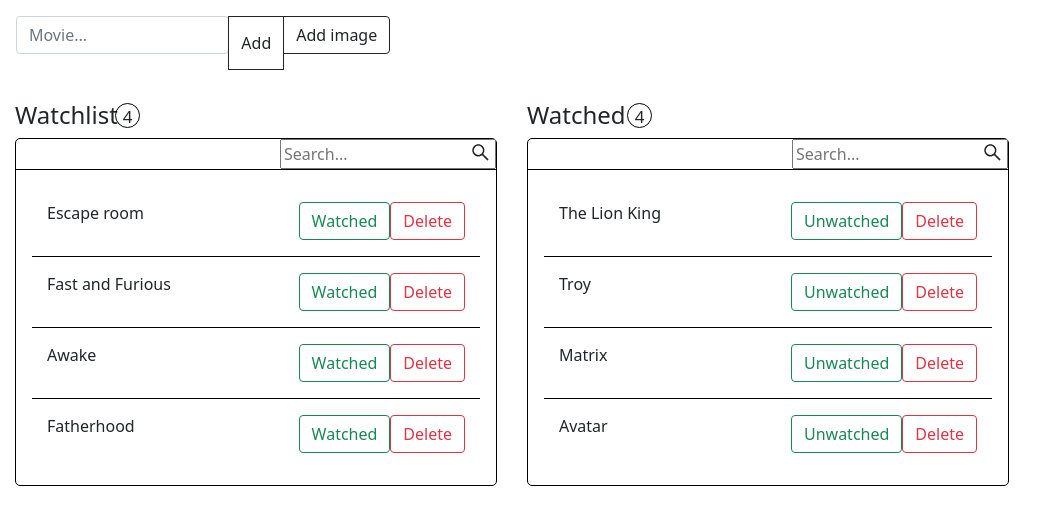
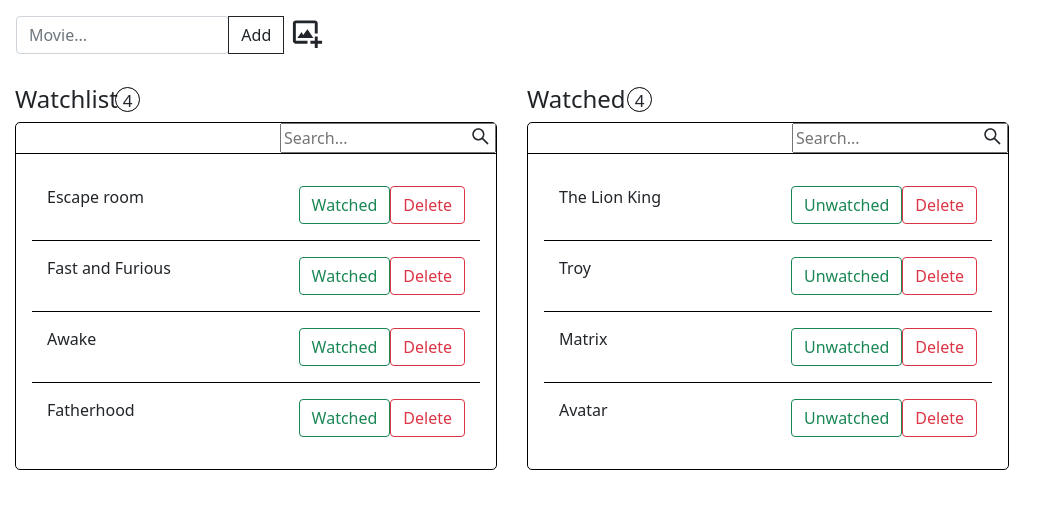
Before and after one commit to mdaldoukhi/WatchList, a React (Create React App) app: page / in a window 1280 px wide. Shown: the top 524 px of the page, without its empty margins (0-1057 px from the left). Built offline with nearby package versions, Linux system fonts and the light colour scheme.

Commit message:
Added Images

```diff
--- a/src/components/MovieItem.js
+++ b/src/components/MovieItem.js
@@ -23,7 +23,7 @@ const MovieItem = (props) => {
   return (
     /* Wrap the Item */
     <ItemWrapper>
-      {isHide ? <img src={props.movie.image} /> : false}
+      {isHide ? <img src={props.movie.image} alt={props.movie.imge}/> : false}
       <p onClick={() => setIshide(!isHide)}>{props.movie.name}</p>
       {/* Buttons section */}
       <ActionTools>
--- a/src/components/MoviesList.js
+++ b/src/components/MoviesList.js
@@ -6,6 +6,7 @@ import {
     SearchMovie,
     SearchIcon,
     SearchValue,
+    AddImageIcon,
 } from "../styles";
 /* Componenets */
 import MovieItem from "./MovieItem";
@@ -49,7 +50,7 @@ const MoviesList = () => {
             movie.name.toLowerCase().includes(quarySecond.toLowerCase())
         )
         .map((movie) => <MovieItem movie={movie} />);
-
+    /* Decleare the useState with False value */
     const [addImage, setAddImage] = useState(0);
     return (
         <div>
@@ -64,6 +65,7 @@ const MoviesList = () => {
                         onChange={handleChange}
                     />
                 </div>
+                {/* if(addImage === true){div} else{false} {condition ? true : false}*/}
                 {addImage ? (
                     <div className="col-md-2 ">
                         <input
@@ -78,18 +80,10 @@ const MoviesList = () => {
                     false
                 )}
 
-        {/* Div will hide untill you click the icon BiImageAdd */}
-        {/* Will add new input with [name: image] */}
-
                 <button type="submit" className="btn btn-outline-dark  ">
                     Add
                 </button>
-        <p
-          className="btn btn-outline-dark "
-          onClick={() => setAddImage(!addImage)}
-        >
-          Add image
-        </p>
+                <AddImageIcon onClick={() => setAddImage(!addImage)} />
             </form>
             {/* Wrap the items for watchlist and watched */}
             <Wrapper>
--- a/src/movies.js
+++ b/src/movies.js
@@ -4,56 +4,56 @@ const movies = [
     name: "The Lion King",
     status: "watched",
     image:
-      "https://www.mcicon.com/wp-content/uploads/2021/01/Music_Movie_1-copy-2.jpg",
+      "https://images.moviesanywhere.com/c07276e9473360730fdbc94baebc4236/4692c964-61ba-486d-9c77-939dbfba2f07.jpg",
   },
   {
     id: 2,
     name: "Troy",
     status: "watched",
     image:
-      "https://www.mcicon.com/wp-content/uploads/2021/01/Music_Movie_1-copy-2.jpg",
+      "https://upload.wikimedia.org/wikipedia/en/b/b8/Troy2004Poster.jpg",
   },
   {
     id: 3,
     name: "Matrix",
     status: "watched",
     image:
-      "https://www.mcicon.com/wp-content/uploads/2021/01/Music_Movie_1-copy-2.jpg",
+      "https://m.media-amazon.com/images/M/MV5BODE0MzZhZTgtYzkwYi00YmI5LThlZWYtOWRmNWE5ODk0NzMxXkEyXkFqcGdeQXVyNjU0OTQ0OTY@._V1_UY1200_CR85,0,630,1200_AL_.jpg",
   },
   {
     id: 4,
     name: "Avatar",
     status: "watched",
     image:
-      "https://www.mcicon.com/wp-content/uploads/2021/01/Music_Movie_1-copy-2.jpg",
+      "https://static.toiimg.com/photo/msid-5348868/5348868.jpg?26276",
   },
   {
     id: 5,
     name: "Escape room",
     status: "watchlist",
     image:
-      "https://www.mcicon.com/wp-content/uploads/2021/01/Music_Movie_1-copy-2.jpg",
+      "https://upload.wikimedia.org/wikipedia/en/thumb/9/99/Escape_Room_%282019_poster%29.png/220px-Escape_Room_%282019_poster%29.png",
   },
   {
     id: 6,
     name: "Fast and Furious",
     status: "watchlist",
     image:
-      "https://www.mcicon.com/wp-content/uploads/2021/01/Music_Movie_1-copy-2.jpg",
+      "https://upload.wikimedia.org/wikipedia/en/8/8f/Fast_and_Furious_Poster.jpg",
   },
   {
     id: 7,
     name: "Awake",
     status: "watchlist",
     image:
-      "https://www.mcicon.com/wp-content/uploads/2021/01/Music_Movie_1-copy-2.jpg",
+      "https://upload.wikimedia.org/wikipedia/en/4/4e/Awake_%282021_film%29_Official_Poster.jpg",
   },
   {
     id: 8,
     name: "Fatherhood",
     status: "watchlist",
     image:
-      "https://www.mcicon.com/wp-content/uploads/2021/01/Music_Movie_1-copy-2.jpg",
+      "https://m.media-amazon.com/images/M/MV5BMzU5YWYzZGMtNTE2My00NDE0LTgxNWYtZDYzYjI2YzM3OWJlXkEyXkFqcGdeQXVyMTkxNjUyNQ@@._V1_.jpg",
   },
 ];
 export default movies;
--- a/src/styles.js
+++ b/src/styles.js
@@ -2,6 +2,8 @@
 import styled from 'styled-components'
 /* React Icon */
 import { AiOutlineSearch } from 'react-icons/ai'
+import { BiImageAdd } from 'react-icons/bi'
+
 
 
 /* Start MovieList Componenet */
@@ -62,6 +64,11 @@ export const SearchIcon = styled(AiOutlineSearch)`
     right: 1%;
     font-size: 1.3em;
 `;
+export const AddImageIcon = styled(BiImageAdd) `
+    font-size: 35px;
+    position: relative;
+    left: 0.5%;
+`;
 /* End MovieList Componenet */
 
 /* Start MovieItem Componenet */
@@ -72,6 +79,11 @@ export const ItemWrapper = styled.div`
     padding: 15px;
     p {
         width: 70%;
+        cursor: pointer;
+    }
+    img {
+        width: 20%;
+        margin-right: 15px;
     }
 `;
 export const ActionTools = styled.section`
```
Lines whose indentation alone changed are shown as unchanged.
